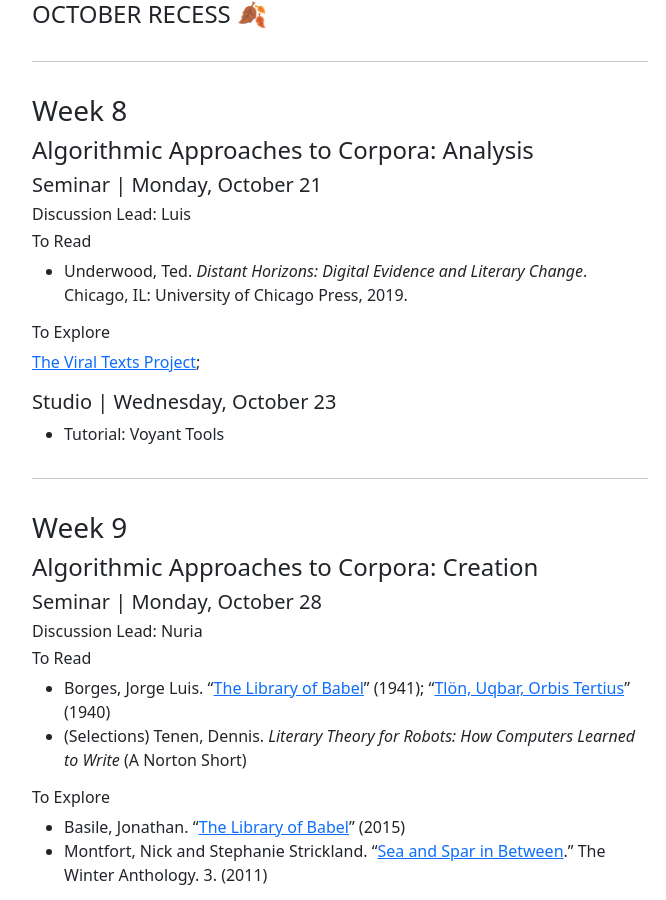
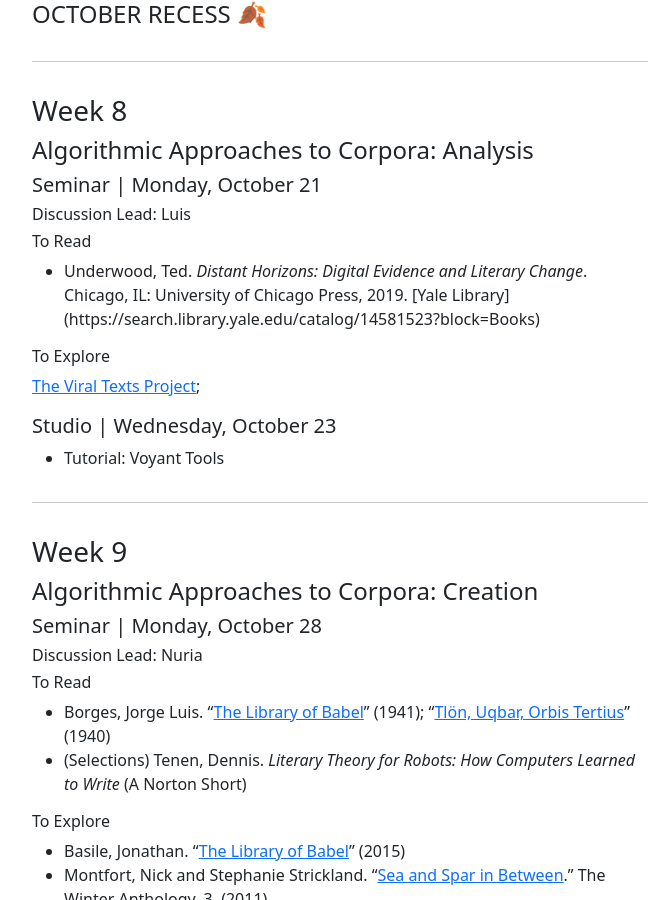
Before and after one commit to elotroalex/f24-intro-dh, a Jekyll site: the page built from schedule.md, in a window 1280 px wide and 900 px high, scrolled down 3784 px. Shown: the whole window, without its empty margins (300-966 px from the left). Built offline with Jekyll 4.4.1, drawn with Linux system fonts in a browser that asks for light colours.

Commit message:
Yale library link

```diff
--- a/schedule.md
+++ b/schedule.md
@@ -182,7 +182,7 @@ Your file system and storage
 
 ###### To Read
 
-- Underwood, Ted. _Distant Horizons: Digital Evidence and Literary Change_. Chicago, IL: University of Chicago Press, 2019.
+- Underwood, Ted. _Distant Horizons: Digital Evidence and Literary Change_. Chicago, IL: University of Chicago Press, 2019. [Yale Library] (https://search.library.yale.edu/catalog/14581523?block=Books)
 
 ###### To Explore
 
```
